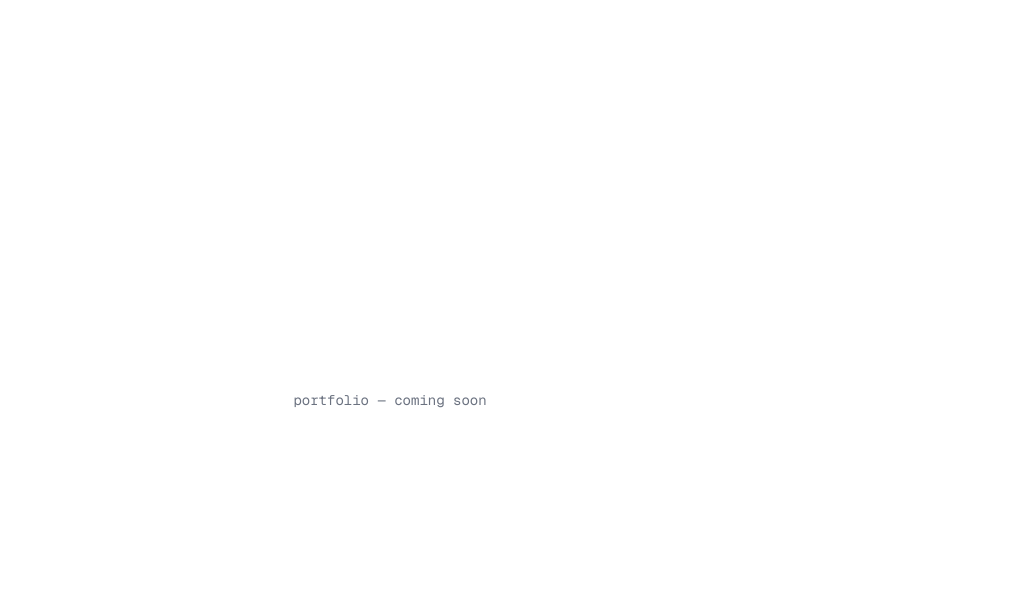
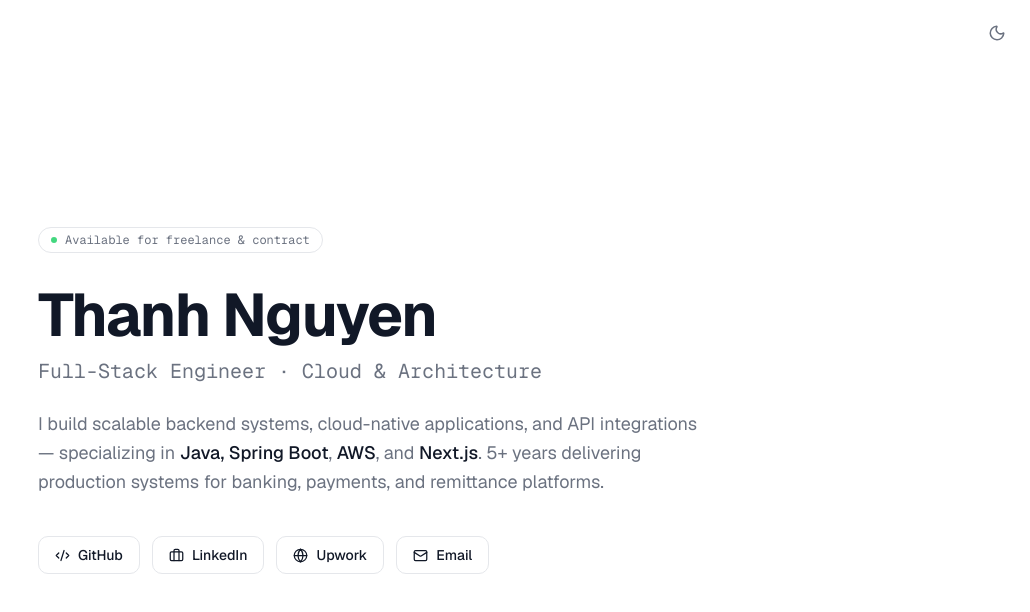
Before and after one commit to thanhnv-freelance/portfolio, a Next.js app: page / in a window 1280 px wide. Shown: the top 612 px of the page, without its empty margins (250-1280 px from the left). Built offline with nearby package versions, Linux system fonts and the light colour scheme.

Commit message:
hero section

```diff
--- a/app/layout.tsx
+++ b/app/layout.tsx
@@ -1,5 +1,7 @@
 import type { Metadata } from "next";
 import { Geist, Geist_Mono } from "next/font/google";
+import { ThemeProvider } from "@/components/theme-provider";
+import { ThemeToggle } from "@/components/theme-toggle";
 import "./globals.css";
 
 const geistSans = Geist({
@@ -38,7 +40,12 @@ export default function RootLayout({
         />
       </head>
       <body className="min-h-full bg-background text-foreground font-sans">
-        {children}
+        <ThemeProvider>
+          <header className="fixed top-0 right-0 p-4 z-50">
+            <ThemeToggle />
+          </header>
+          {children}
+        </ThemeProvider>
       </body>
     </html>
   );
--- a/app/page.tsx
+++ b/app/page.tsx
@@ -1,9 +1,9 @@
+import { Hero } from '@/components/hero'
+
 export default function HomePage() {
   return (
-    <main className="min-h-screen flex items-center justify-center">
-      <p className="text-muted-foreground font-mono text-sm">
-        portfolio — coming soon
-      </p>
+    <main>
+      <Hero />
     </main>
-  );
+  )
 }
--- /dev/null
+++ b/components/hero.tsx
@@ -0,0 +1,75 @@
+import { Code2, Briefcase, Globe, Mail } from 'lucide-react'
+
+const links = [
+  {
+    label: 'GitHub',
+    href: 'https://github.com/thanhnguyen',
+    icon: Code2,
+  },
+  {
+    label: 'LinkedIn',
+    href: 'https://linkedin.com/in/thanhnguyen',
+    icon: Briefcase,
+  },
+  {
+    label: 'Upwork',
+    href: 'https://upwork.com/freelancers/thanhnguyen',
+    icon: Globe,
+  },
+  {
+    label: 'Email',
+    href: 'mailto:hello@thanhnguyen.dev',
+    icon: Mail,
+  },
+]
+
+export function Hero() {
+  return (
+    <section className="min-h-screen flex flex-col justify-center px-6 sm:px-12 lg:px-24 max-w-4xl mx-auto w-full">
+      {/* Availability badge */}
+      <div className="mb-8">
+        <span className="inline-flex items-center gap-2 text-xs font-mono text-muted-foreground border border-border rounded-full px-3 py-1">
+          <span className="w-1.5 h-1.5 rounded-full bg-green-500 animate-pulse" />
+          Available for freelance &amp; contract
+        </span>
+      </div>
+
+      {/* Name */}
+      <h1 className="text-4xl sm:text-5xl lg:text-6xl font-bold tracking-tight text-foreground">
+        Thanh Nguyen
+      </h1>
+
+      {/* Title */}
+      <p className="mt-3 text-lg sm:text-xl font-mono text-muted-foreground">
+        Full-Stack Engineer · Cloud &amp; Architecture
+      </p>
+
+      {/* Bio */}
+      <p className="mt-6 text-base sm:text-lg text-muted-foreground leading-relaxed max-w-2xl">
+        I build scalable backend systems, cloud-native applications, and API
+        integrations — specializing in{' '}
+        <span className="text-foreground font-medium">Java, Spring Boot</span>,{' '}
+        <span className="text-foreground font-medium">AWS</span>, and{' '}
+        <span className="text-foreground font-medium">Next.js</span>.
+        5+ years delivering production systems for banking, payments, and
+        remittance platforms.
+      </p>
+
+      {/* Links */}
+      <div className="mt-10 flex flex-wrap gap-3">
+        {links.map(({ label, href, icon: Icon }) => (
+          <a
+            key={label}
+            href={href}
+            target={href.startsWith('mailto') ? undefined : '_blank'}
+            rel={href.startsWith('mailto') ? undefined : 'noopener noreferrer'}
+            className="inline-flex items-center gap-2 px-4 py-2 rounded-lg border border-border text-sm font-medium text-foreground hover:bg-subtle transition-colors"
+          >
+            <Icon size={15} />
+            {label}
+          </a>
+        ))}
+      </div>
+    </section>
+  )
+}
--- /dev/null
+++ b/components/theme-provider.tsx
@@ -0,0 +1,37 @@
+'use client'
+
+import { createContext, useContext, useEffect, useState } from 'react'
+
+export type Theme = 'light' | 'dark'
+
+const ThemeContext = createContext<{ theme: Theme; setTheme: (t: Theme) => void }>({
+  theme: 'light',
+  setTheme: () => {},
+})
+
+export function useTheme() {
+  return useContext(ThemeContext)
+}
+
+export function ThemeProvider({ children }: { children: React.ReactNode }) {
+  const [theme, setThemeState] = useState<Theme>('light')
+
+  useEffect(() => {
+    const stored = localStorage.getItem('theme') as Theme | null
+    const resolved: Theme = stored === 'dark' ? 'dark' : 'light'
+    setThemeState(resolved)
+    document.documentElement.classList.toggle('dark', resolved === 'dark')
+  }, [])
+
+  function setTheme(t: Theme) {
+    setThemeState(t)
+    localStorage.setItem('theme', t)
+    document.documentElement.classList.toggle('dark', t === 'dark')
+  }
+
+  return (
+    <ThemeContext.Provider value={{ theme, setTheme }}>
+      {children}
+    </ThemeContext.Provider>
+  )
+}
--- /dev/null
+++ b/components/theme-toggle.tsx
@@ -0,0 +1,18 @@
+'use client'
+
+import { Moon, Sun } from 'lucide-react'
+import { useTheme } from '@/components/theme-provider'
+
+export function ThemeToggle() {
+  const { theme, setTheme } = useTheme()
+
+  return (
+    <button
+      onClick={() => setTheme(theme === 'dark' ? 'light' : 'dark')}
+      aria-label="Toggle theme"
+      className="p-2 rounded-lg text-muted-foreground hover:text-foreground hover:bg-subtle transition-colors"
+    >
+      {theme === 'dark' ? <Sun size={18} /> : <Moon size={18} />}
+    </button>
+  )
+}
```
Also changed, not shown: .claude/settings.local.json, 1 other file (tests, documents, lock files or other folders).
